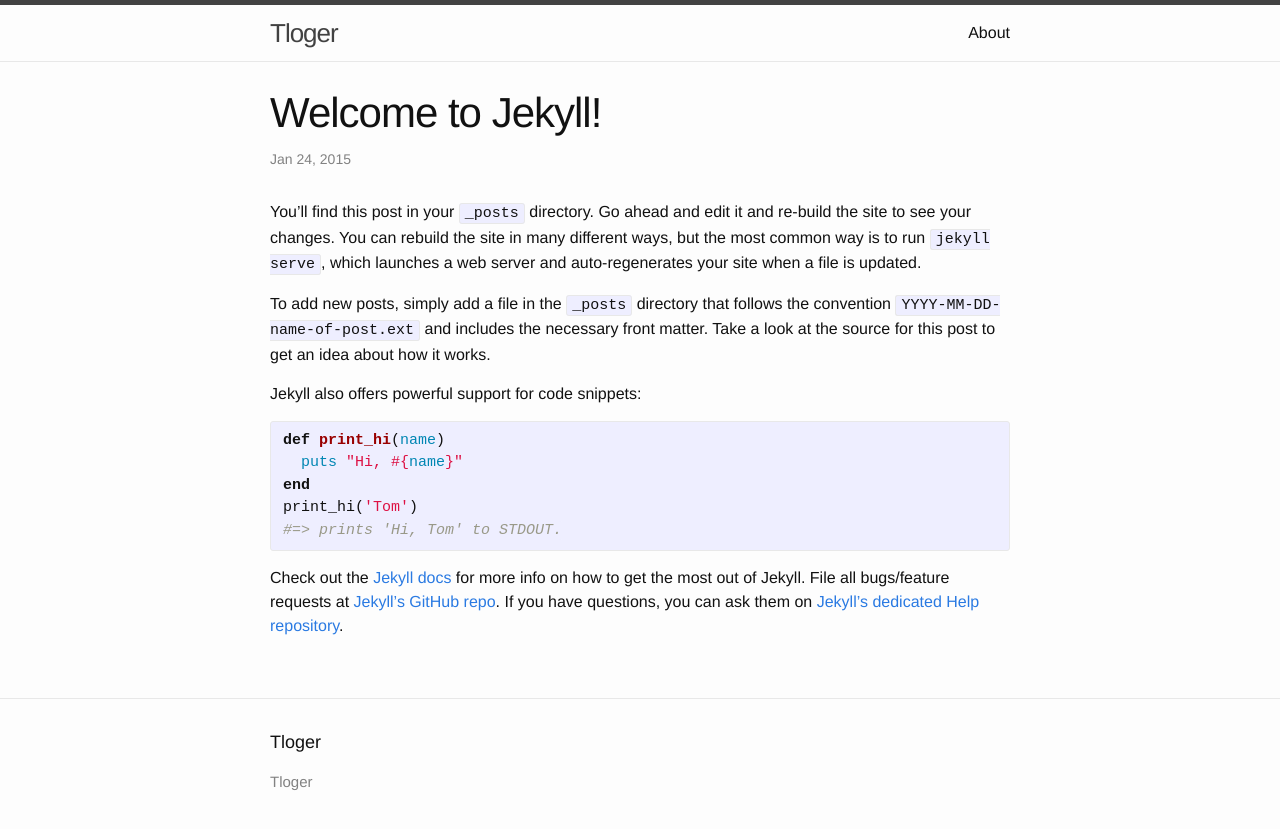
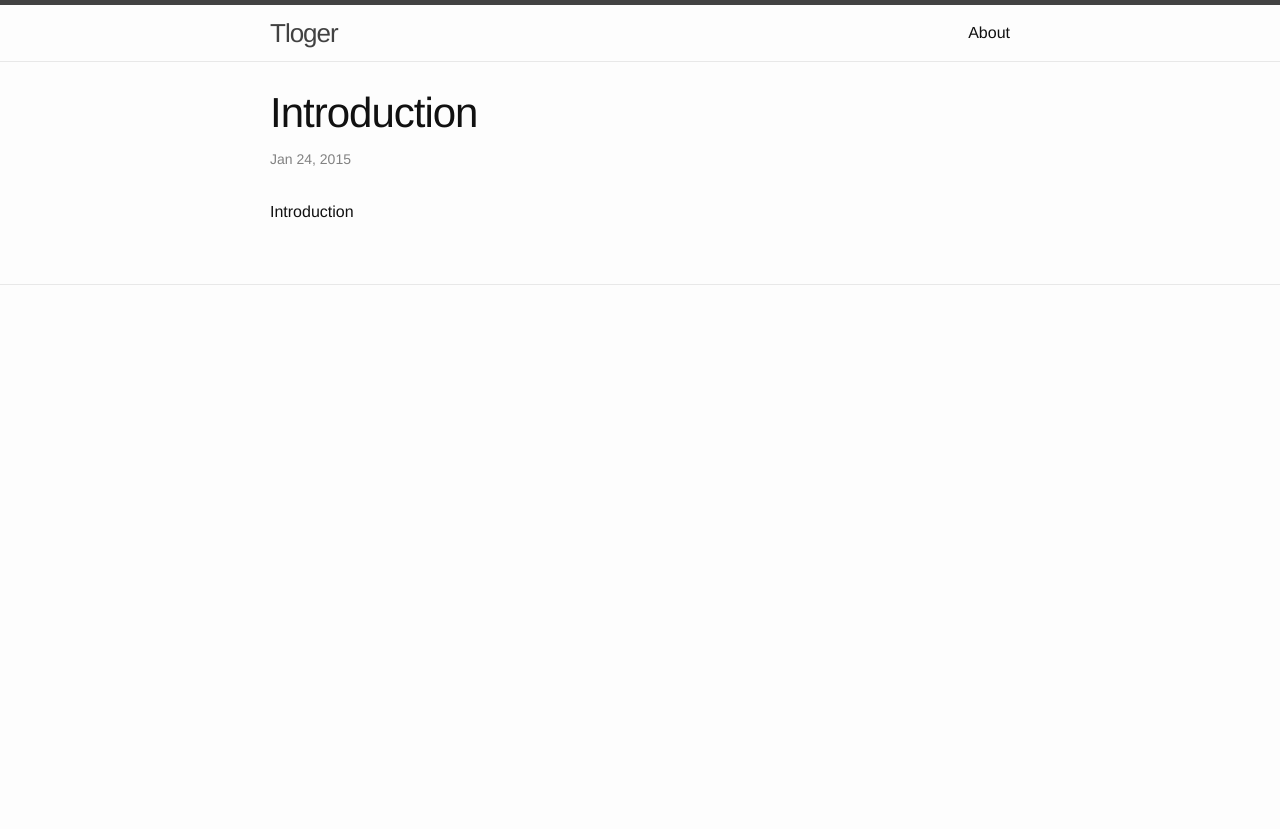
Before and after one commit to sumitarora/time-tracker.github.io, a Jekyll site: the page built from _posts/2015-01-24-welcome-to-jekyll.markdown, in a window 1280 px wide. Shown: the top 829 px of the page. Built offline with Jekyll 4.4.1, drawn with Linux system fonts in a browser that asks for light colours.

Commit message:
changing layout

```diff
--- a/_includes/footer.html
+++ b/_includes/footer.html
@@ -2,12 +2,12 @@
 
   <div class="wrapper">
 
-    <h2 class="footer-heading">{{ site.title }}</h2>
+    <!-- <h2 class="footer-heading">{{ site.title }}</h2> -->
 
     <div class="footer-col-wrapper">
       <div class="footer-col  footer-col-1">
         <ul class="contact-list">
-          <li>{{ site.title }}</li>
+          <!-- <li>{{ site.title }}</li> -->
           <li><a href="mailto:{{ site.email }}">{{ site.email }}</a></li>
         </ul>
       </div>
--- a/_posts/2015-01-24-welcome-to-jekyll.markdown
+++ b/_posts/2015-01-24-welcome-to-jekyll.markdown
@@ -1,25 +1,7 @@
 ---
 layout: post
-title:  "Welcome to Jekyll!"
+title:  "Introduction"
 date:   2015-01-24 21:42:25
-categories: jekyll update
+categories: tloger introduction project
 ---
-You’ll find this post in your `_posts` directory. Go ahead and edit it and re-build the site to see your changes. You can rebuild the site in many different ways, but the most common way is to run `jekyll serve`, which launches a web server and auto-regenerates your site when a file is updated.
-
-To add new posts, simply add a file in the `_posts` directory that follows the convention `YYYY-MM-DD-name-of-post.ext` and includes the necessary front matter. Take a look at the source for this post to get an idea about how it works.
-
-Jekyll also offers powerful support for code snippets:
-
-{% highlight ruby %}
-def print_hi(name)
-  puts "Hi, #{name}"
-end
-print_hi('Tom')
-#=> prints 'Hi, Tom' to STDOUT.
-{% endhighlight %}
-
-Check out the [Jekyll docs][jekyll] for more info on how to get the most out of Jekyll. File all bugs/feature requests at [Jekyll’s GitHub repo][jekyll-gh]. If you have questions, you can ask them on [Jekyll’s dedicated Help repository][jekyll-help].
-
-[jekyll]:      http://jekyllrb.com
-[jekyll-gh]:   https://github.com/jekyll/jekyll
-[jekyll-help]: https://github.com/jekyll/jekyll-help
+Introduction
```
